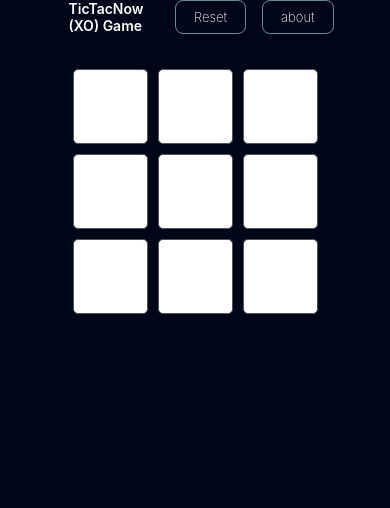
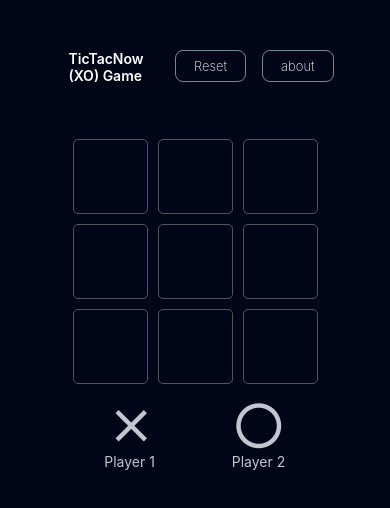
Before and after one commit to msoheilizadi/TicTacNow, a React Native app: screen / in a window 390 px wide. Shown: the top 508 px of the page. Built offline with nearby package versions, Linux system fonts and the light colour scheme.

Commit message:
fix the ui for last choice get highlighted, check for winner and if so render it as a plain text, add x or o in the middle of squeres

```diff
--- a/App.js
+++ b/App.js
@@ -1,9 +1,18 @@
 import { StatusBar } from 'expo-status-bar';
 import { Pressable, SafeAreaView, StyleSheet, Text, View } from 'react-native';
 import GameScreen from './components/GameScreen';
+import { useRef } from 'react';
 
 export default function App() {
+  const gameRef = useRef();
+
+  const handleReset = () => {
+    gameRef.current?.resetGame();
+  }
+
   return (
+    <>
+    <StatusBar style="light" />
       <SafeAreaView style={styles.container}>
         <View style={{ flexDirection: "row"}}>
           <View style={styles.header}>
@@ -11,12 +20,15 @@ export default function App() {
               <Text style={styles.headerText}>TicTacNow </Text>
               <Text style={styles.headerText}>(XO) Game </Text>
             </View>
-            <Pressable style={styles.headerButton}><Text style={styles.headerButtonText}>Reset</Text></Pressable>
+            <View style={{ flexDirection: "row"}}>
+              <Pressable onPress={handleReset} style={styles.headerButton}><Text style={styles.headerButtonText}>Reset</Text></Pressable>
               <Pressable style={styles.headerButton}><Text style={styles.headerButtonText}>about</Text></Pressable>
             </View>
           </View>
-      <View style={{flex: 1}}><GameScreen></GameScreen></View>
+        </View>
+        <View><GameScreen ref={gameRef}></GameScreen></View>
       </SafeAreaView>
+    </>
   );
 }
 
@@ -25,18 +37,19 @@ const styles = StyleSheet.create({
     flex: 1,
     backgroundColor: '#010518',
     alignItems: 'center',
+    paddingTop: 50
   },
   headerText: {
     fontSize: 14,
     fontWeight: 600,
     color: "white",
-    flex: 0.5,
     marginHorizontal: 20,
-    justifyContent: "space-between",
-    alignContent: "space-between"
   },
   header: {
     flexDirection: "row",
+    justifyContent: "space-between",
+    width: "100%",
+    paddingHorizontal: "20"
   },
   headerButton: {
     borderColor: "#6A8D8A",
@@ -46,7 +59,8 @@ const styles = StyleSheet.create({
     paddingVertical: 5,
     marginHorizontal: 8,
     alignContent: "center",
-    justifyContent: "center"
+    justifyContent: "center",
+    height: 32
   },
   headerButtonText: {
     fontSize: 13,
--- a/components/GameScreen.js
+++ b/components/GameScreen.js
@@ -1,21 +1,144 @@
-import react, {useState} from "react";
+import react, {forwardRef, useImperativeHandle, useState} from "react";
 import { Text, StyleSheet, Pressable, View, FlatList } from "react-native";
+import { MaterialCommunityIcons } from '@expo/vector-icons';
 
-function GameScreen() {
-    const [clicked, setClicked] = useState(Array(9).fill("white"));
-    const [player, setPlayer] = useState("first");
+
+function GameScreen(props, ref) {
+    const [clicked, setClicked] = useState(Array(9).fill("#4A585A"));
+    const [lastclicked, setLastClicked] = useState(Array(9).fill("#4A585A"));
+    const [playerChoices, setPlayerChoices] = useState(Array(9).fill("not played"));
+    const [gameStatus, setGameStatus] = useState(true);
+    const [player, setPlayer] = useState("second");
+
+    function CheckWinner(choices) {
+        //Rows
+        for (let i = 0; i < 9 ; i += 3) {
+            let ScoreX = 0;
+            let ScoreO = 0;
+
+            for (let j = i; j <= i + 2; j++) {
+                if (choices[j] == "first") {
+                    ScoreX++
+                }
+                else if (choices[j] == "second") {
+                    ScoreO++
+                }
+                if (ScoreX > 0 && ScoreO > 0) {
+                    break
+                }
+            }
+
+            if (ScoreX == 3) {
+                setGameStatus(false);
+                return "first player"
+            }
+            if (ScoreO == 3) {
+                setGameStatus(false);
+                return "second player"
+            }
+        }
+
+        //Columns
+        for (let i = 0; i <= 2; i++) {
+            let ScoreX = 0;
+            let ScoreO = 0;
+
+            for (let j = i; j < 9; j += 3) {
+                if (choices[j] == "first") {
+                    ScoreX++
+                }
+
+                else if (choices[j] == "second") {
+                    ScoreO++
+                }
+
+                if (ScoreX > 0 && ScoreO > 0) {
+                    break
+                }
+            }
+
+            console.log(ScoreX, ScoreO);
+
+
+            if (ScoreX == 3) {
+                setGameStatus(false);
+                return "first player"
+            }
+
+            if (ScoreO == 3) {
+                setGameStatus(false);
+                return "second player"
+            }
+        }
+
+        //in X direction
+        if (choices[0] == "first" && choices[4] == "first" && choices[8] == "first"){
+            setGameStatus(false);
+            return "first player"
+        }
+
+        if (choices[2] == "first" && choices[4] == "first" && choices[6] == "first"){
+            setGameStatus(false);
+            return "first player"
+        }
+
+        if (choices[0] == "second" && choices[4] == "second" && choices[8] == "second"){
+            setGameStatus(false);
+            return "second player"
+        }
+
+        if (choices[2] == "second" && choices[4] == "second" && choices[6] == "second"){
+            setGameStatus(false);
+            return "second player"
+        }
+        //Draw
+        for (let i = 0; i < 9; i++) {
+            if (choices[i] == "not played") {
+                return "countine"
+            }
+        }
+        setGameStatus(false);
+        return "draw"
+    }
+
 
     function handleClick(button) {
         const update = [...clicked];
+        const updatLastClick = Array(9).fill("#4A585A");
+        const updateChoice = [...playerChoices];
+        if (update[button] == "#4A585A"){
             if (player == "first") {
-            update[button] = "red";
+                update[button] = "#EA4934";
+                updatLastClick[button] = "#EA4934";
+                updateChoice[button] = "first";
                 setPlayer("second");
             }
             else {
-            update[button] = "green";
+                update[button] = "#48BD7D";
+                updatLastClick[button] = "#48BD7D";
+                updateChoice[button] = "second";
                 setPlayer("first");
             }
             setClicked(update);
+            setLastClicked(updatLastClick);
+            setPlayerChoices(updateChoice);
+        }
+        if (CheckWinner(updateChoice) != "countine") {
+            setPlayer(CheckWinner(updateChoice))
+        }
+
+    }
+
+    useImperativeHandle(ref, () => ({
+        resetGame
+    }))
+
+    function resetGame() {
+        setClicked(Array(9).fill("#4A585A"));
+        setPlayer("first");
+        setLastClicked(Array(9).fill("#4A585A"));
+        setPlayerChoices(Array(9).fill("not played"));
+        setGameStatus(true);
     }
 
     const renderItem = ({item, index}) => (
@@ -23,21 +146,45 @@ function GameScreen() {
             onPress={() => handleClick(index)}
             style={[
                 styles.square,
-                {backgroundColor: clicked[index]}
+                {borderColor: lastclicked[index]}
             ]}
-        />
+        >
+            {clicked[index] == "#EA4934" && (
+                <MaterialCommunityIcons name="circle-outline" size={54} color="#FF4C4C" />
+            )}
+            {clicked[index] == "#48BD7D" && (
+                <MaterialCommunityIcons name="close" size={54} color="#00FF99" />
+            )}
+        </Pressable>
     )
 
     return (
         <>
-            <View style={{marginTop: 30}}>
+            <View style={{marginTop: 50}}>
+                {gameStatus ? (
+                <>
                     <FlatList
                         data={clicked}
                         renderItem={renderItem}
                         keyExtractor={(_,index) => index.toString()}
                         numColumns={3}
                         contentContainerStyle={{gap: 0}}
+                        style={{flexGrow: 0}}
                     />
+                    <View style={{flexDirection: "row",marginTop: 10, justifyContent: "space-around"}}>
+                        <View>
+                                <MaterialCommunityIcons name="close" size={54} color="#C0C7D0" />
+                                <Text style={{color: "#C0C7D0"}}>Player 1</Text>
+                        </View>
+                        <View>
+                                <MaterialCommunityIcons name="circle-outline" size={54} color="#C0C7D0" />
+                                <Text style={{color: "#C0C7D0"}}>Player 2</Text>
+                        </View>
+                        </View>
+                </>) : (
+                    <Text style={{color: "white"}}>{player}</Text>
+                )}
+
             </View>
         </>
     )
@@ -51,14 +198,10 @@ const styles = StyleSheet.create({
         borderWidth: 1,
         borderRadius: 5,
         marginVertical: 5,
-        marginHorizontal: 5
+        marginHorizontal: 5,
+        justifyContent: "center",
+        alignItems: "center"
     },
-    clickedSquare: {
-        backgroundColor: "#4ebf7e"
-    },
-    grid: {
-
-    }
 })
 
-export default GameScreen;
+export default forwardRef(GameScreen);
--- a/package.json
+++ b/package.json
@@ -9,10 +9,10 @@
     "web": "expo start --web"
   },
   "dependencies": {
-    "expo": "~53.0.15",
+    "expo": "53.0.17",
     "expo-status-bar": "~2.2.3",
     "react": "19.0.0",
-    "react-native": "0.79.4"
+    "react-native": "0.79.5"
   },
   "devDependencies": {
     "@babel/core": "^7.20.0"
```
Also changed, not shown: 1 other file (tests, documents, lock files or other folders). Lines whose indentation alone changed are shown as unchanged.
